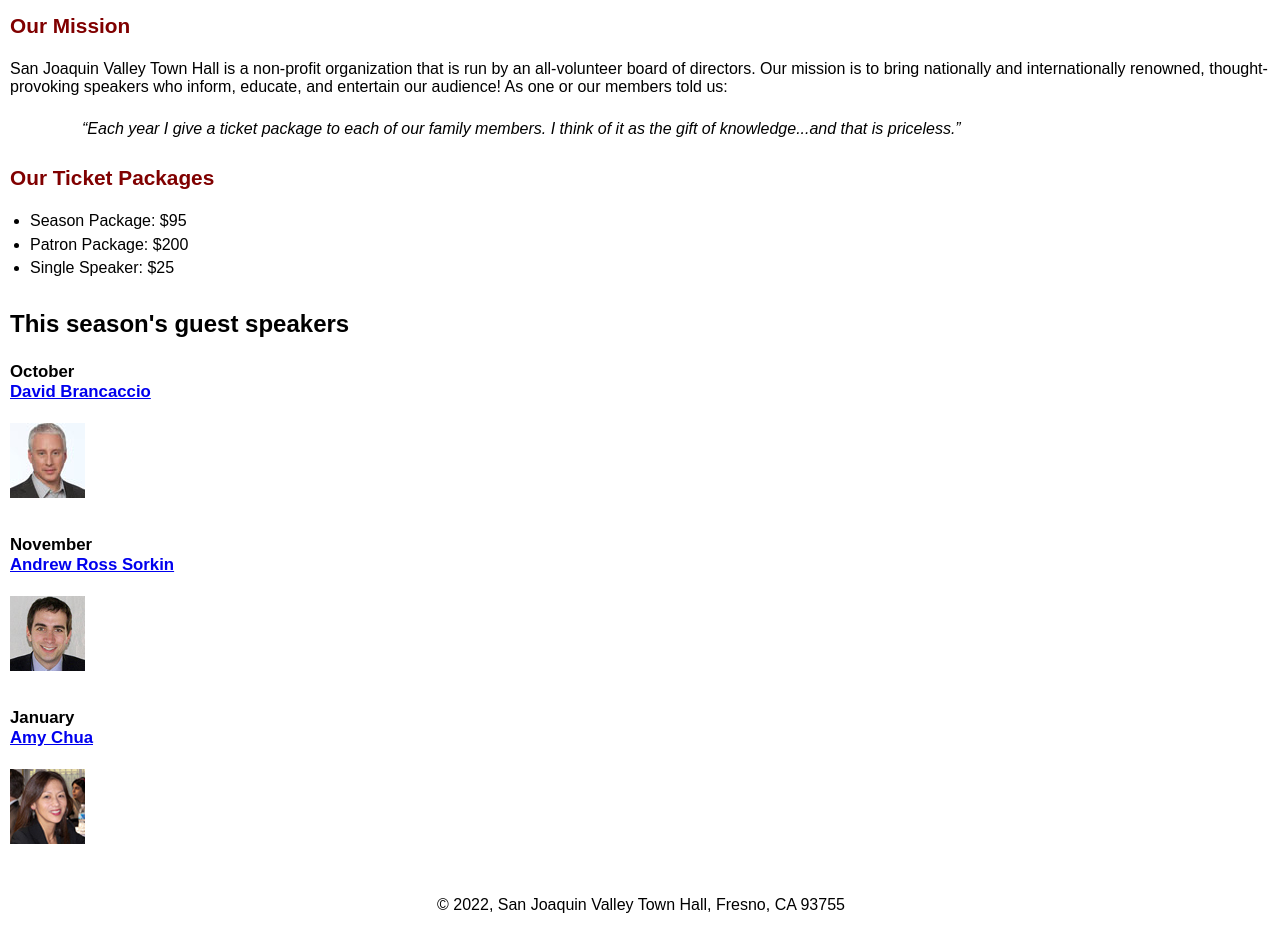
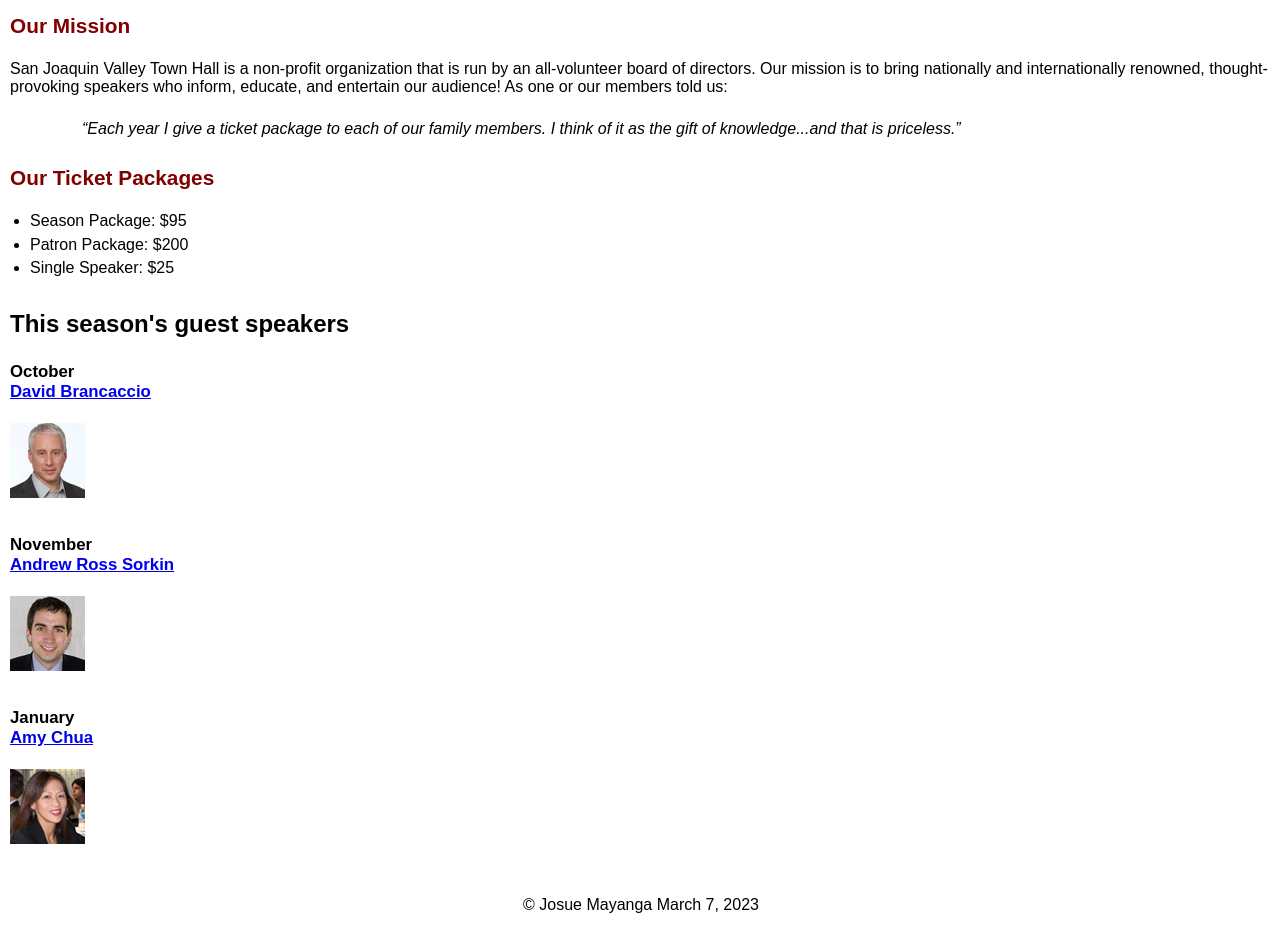
Before and after one commit to josuemayanga/A08, a plain HTML site: page index.html in a window 1280 px wide. Shown: the part 125-1071 px from the top of the page. Drawn offline with Linux system fonts and the light colour scheme.

Commit message:
Update index.html

```diff
--- a/index.html
+++ b/index.html
@@ -39,7 +39,7 @@
 		<img src="images/chua75.jpg" alt="Amy Chua photo">
 	</main>
 	<footer>
-		<p>&copy; 2022, San Joaquin Valley Town Hall, Fresno, CA 93755</p>
+		<p>&copy; Josue Mayanga March 7, 2023</p>
 	</footer>
 </body>
 </html>
```
